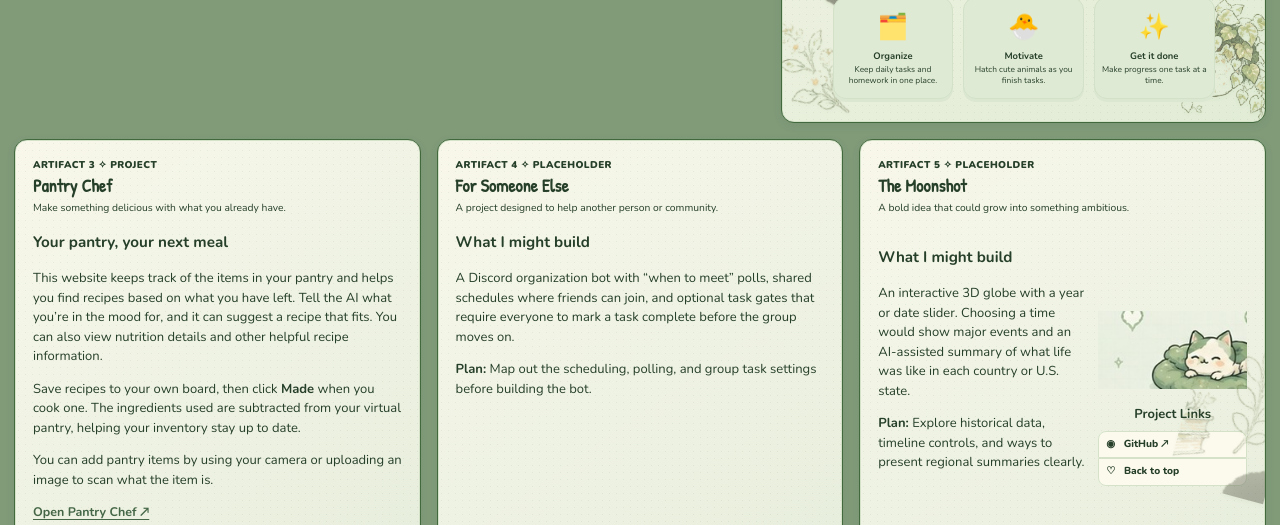
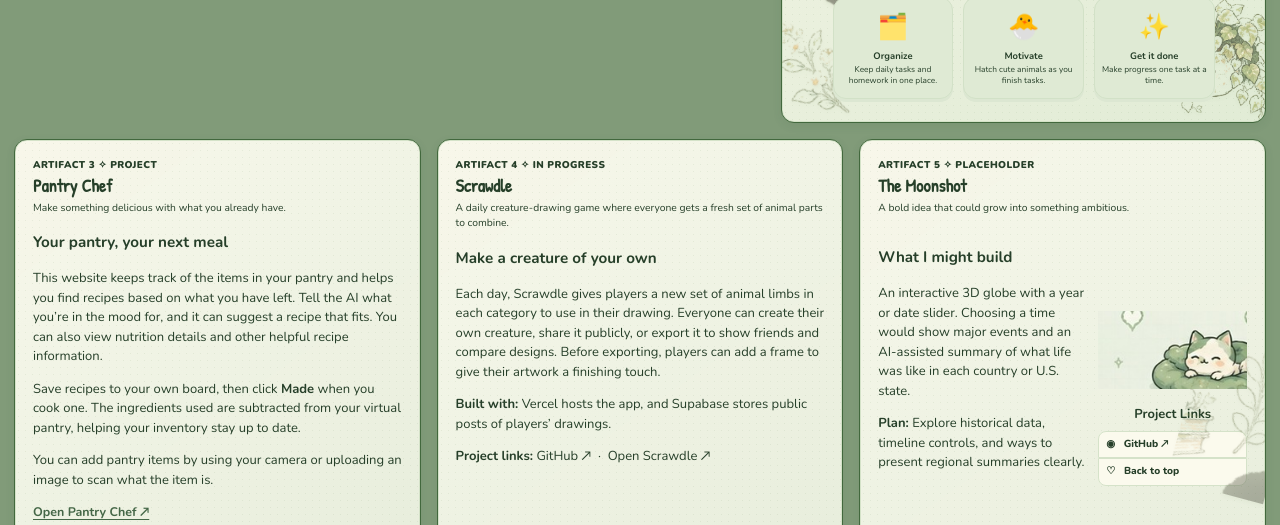
Before and after one commit to ArcAngieO/my-website, a plain HTML site: page index.html in a window 1280 px wide. Shown: the part 415-940 px from the top of the page. Drawn offline with nearby package versions, Linux system fonts and the light colour scheme.

Commit message:
Artifact 4

```diff
--- a/index.html
+++ b/index.html
@@ -76,12 +76,13 @@
       </section>
 
       <section class="panel mini-panel updates" id="updates">
-        <div class="mini-heading"><p class="eyebrow">ARTIFACT 4 ✧ PLACEHOLDER</p><h2>For Someone Else</h2><p>A project designed to help another person or community.</p></div>
+        <div class="mini-heading"><p class="eyebrow">ARTIFACT 4 ✧ IN PROGRESS</p><h2>Scrawdle</h2><p>A daily creature-drawing game where everyone gets a fresh set of animal parts to combine.</p></div>
         <img class="botanical deco-updates" src="flower-wreath.png" alt="" aria-hidden="true">
         <div class="artifact-reflection">
-          <h3>What I might build</h3>
-          <p>A Discord organization bot with “when to meet” polls, shared schedules where friends can join, and optional task gates that require everyone to mark a task complete before the group moves on.</p>
-          <p><strong>Plan:</strong> Map out the scheduling, polling, and group task settings before building the bot.</p>
+          <h3>Make a creature of your own</h3>
+          <p>Each day, Scrawdle gives players a new set of animal limbs in each category to use in their drawing. Everyone can create their own creature, share it publicly, or export it to show friends and compare designs. Before exporting, players can add a frame to give their artwork a finishing touch.</p>
+          <p><strong>Built with:</strong> Vercel hosts the app, and Supabase stores public posts of players’ drawings.</p>
+          <p><strong>Project links:</strong> <a href="https://github.com/kevlam1/Scrawdle" target="_blank" rel="noreferrer">GitHub ↗</a> &nbsp;·&nbsp; <a href="https://scrawdle.vercel.app/" target="_blank" rel="noreferrer">Open Scrawdle ↗</a></p>
         </div>
       </section>
 
```
